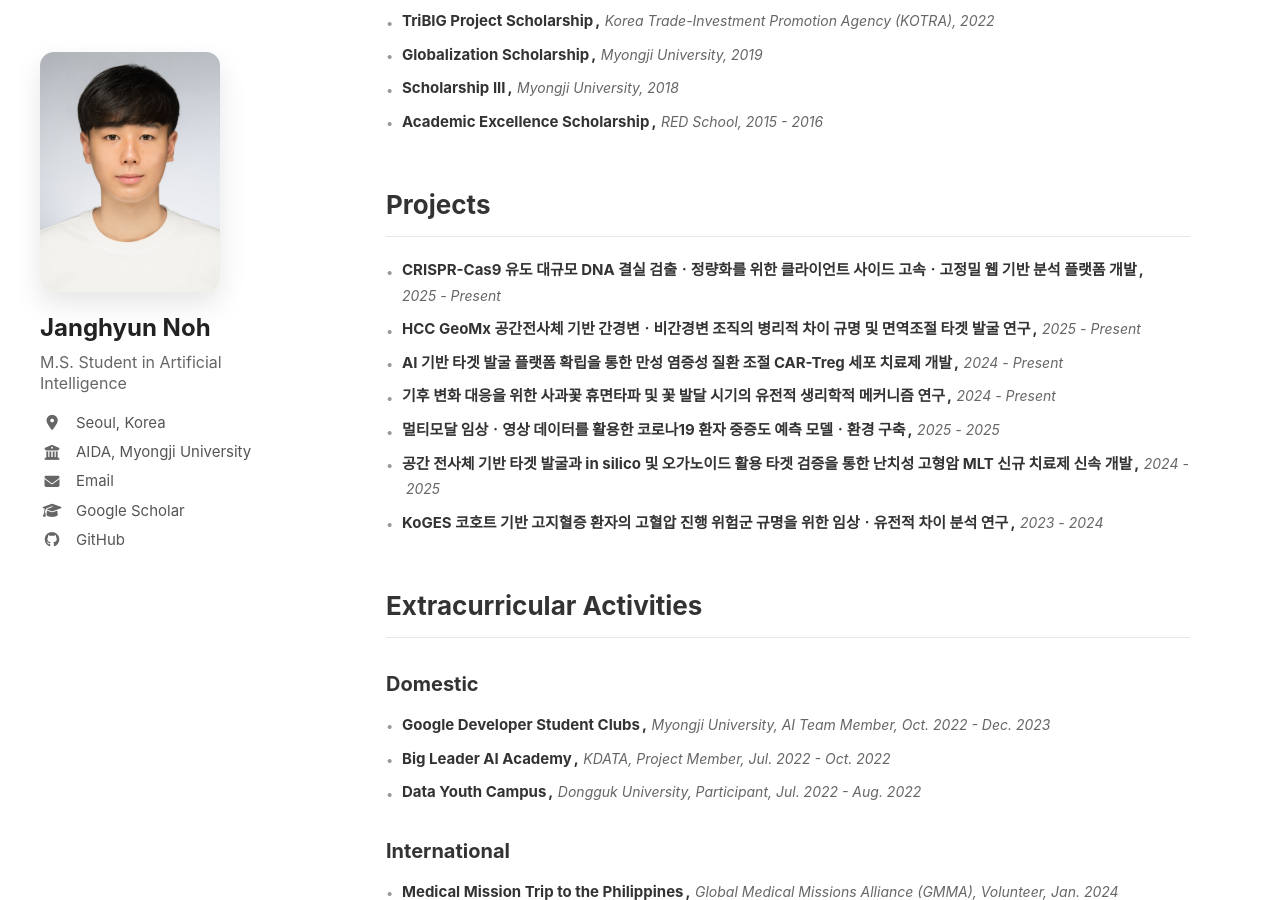
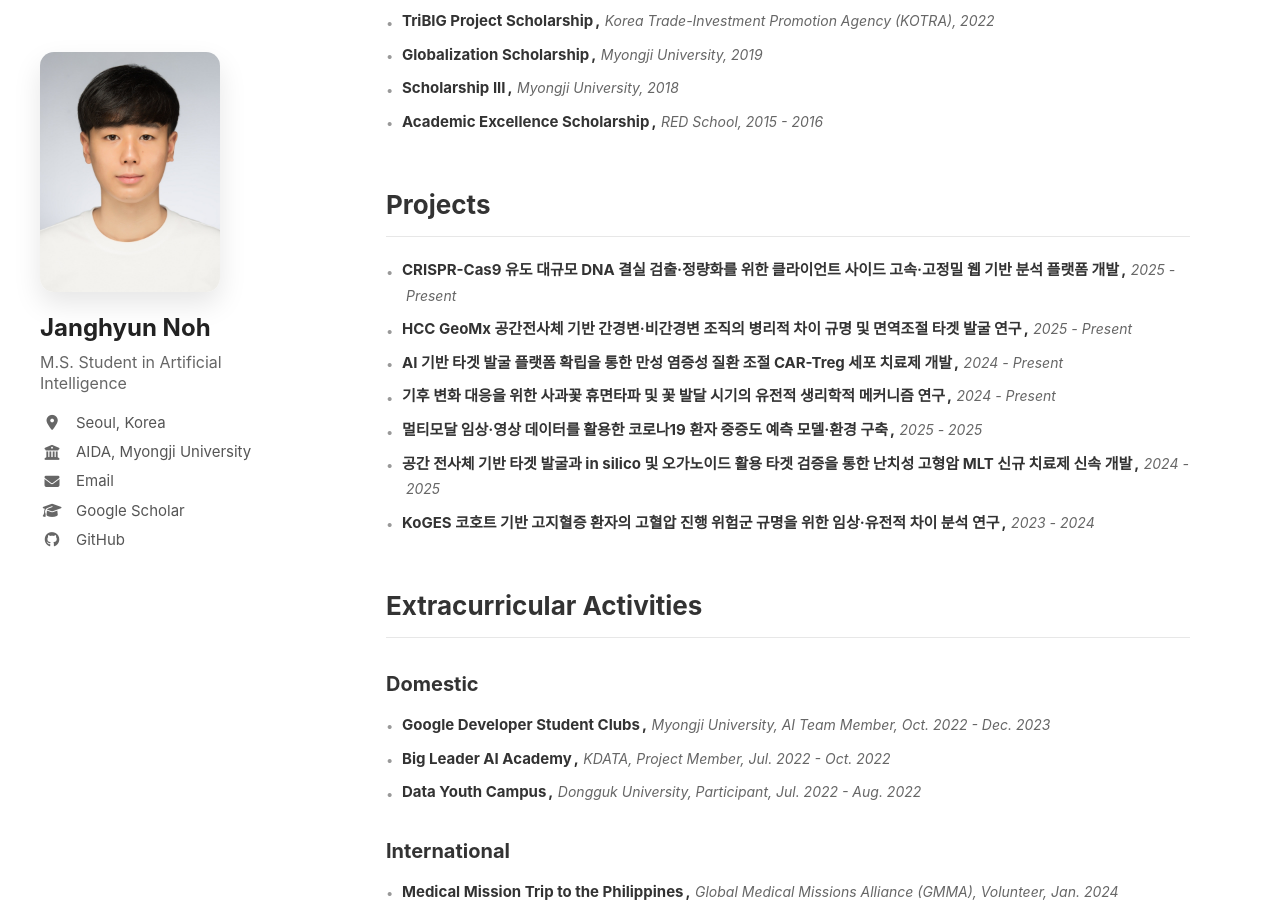
Before and after one commit to janghyunnoh/janghyunnoh.github.io, a Jekyll site: the page built from index.md, in a window 1280 px wide and 900 px high, scrolled down 1986 px. Built offline with Jekyll 4.4.1, drawn with Linux system fonts in a browser that asks for light colours.

Commit message:
Use compact middle dots in projects

```diff
--- a/index.md
+++ b/index.md
@@ -138,11 +138,11 @@ I'm Janghyun Noh, an M.S. student in Department of Artificial Intelligence at My
 
 <div class="honors-list">
   <div class="entry">
-    <span class="entry-title">CRISPR-Cas9 유도 대규모 DNA 결실 검출ㆍ정량화를 위한 클라이언트 사이드 고속ㆍ고정밀 웹 기반 분석 플랫폼 개발</span>
+    <span class="entry-title">CRISPR-Cas9 유도 대규모 DNA 결실 검출·정량화를 위한 클라이언트 사이드 고속·고정밀 웹 기반 분석 플랫폼 개발</span>
     <span class="entry-venue">2025&nbsp;-&nbsp;Present</span>
   </div>
   <div class="entry">
-    <span class="entry-title">HCC GeoMx 공간전사체 기반 간경변ㆍ비간경변 조직의 병리적 차이 규명 및 면역조절 타겟 발굴 연구</span>
+    <span class="entry-title">HCC GeoMx 공간전사체 기반 간경변·비간경변 조직의 병리적 차이 규명 및 면역조절 타겟 발굴 연구</span>
     <span class="entry-venue">2025&nbsp;-&nbsp;Present</span>
   </div>
   <div class="entry">
@@ -154,7 +154,7 @@ I'm Janghyun Noh, an M.S. student in Department of Artificial Intelligence at My
     <span class="entry-venue">2024&nbsp;-&nbsp;Present</span>
   </div>
   <div class="entry">
-    <span class="entry-title">멀티모달 임상ㆍ영상 데이터를 활용한 코로나19 환자 중증도 예측 모델ㆍ환경 구축</span>
+    <span class="entry-title">멀티모달 임상·영상 데이터를 활용한 코로나19 환자 중증도 예측 모델·환경 구축</span>
     <span class="entry-venue">2025&nbsp;-&nbsp;2025</span>
   </div>
   <div class="entry">
@@ -162,7 +162,7 @@ I'm Janghyun Noh, an M.S. student in Department of Artificial Intelligence at My
     <span class="entry-venue">2024&nbsp;-&nbsp;2025</span>
   </div>
   <div class="entry">
-    <span class="entry-title">KoGES 코호트 기반 고지혈증 환자의 고혈압 진행 위험군 규명을 위한 임상ㆍ유전적 차이 분석 연구</span>
+    <span class="entry-title">KoGES 코호트 기반 고지혈증 환자의 고혈압 진행 위험군 규명을 위한 임상·유전적 차이 분석 연구</span>
     <span class="entry-venue">2023&nbsp;-&nbsp;2024</span>
   </div>
 </div>
```
